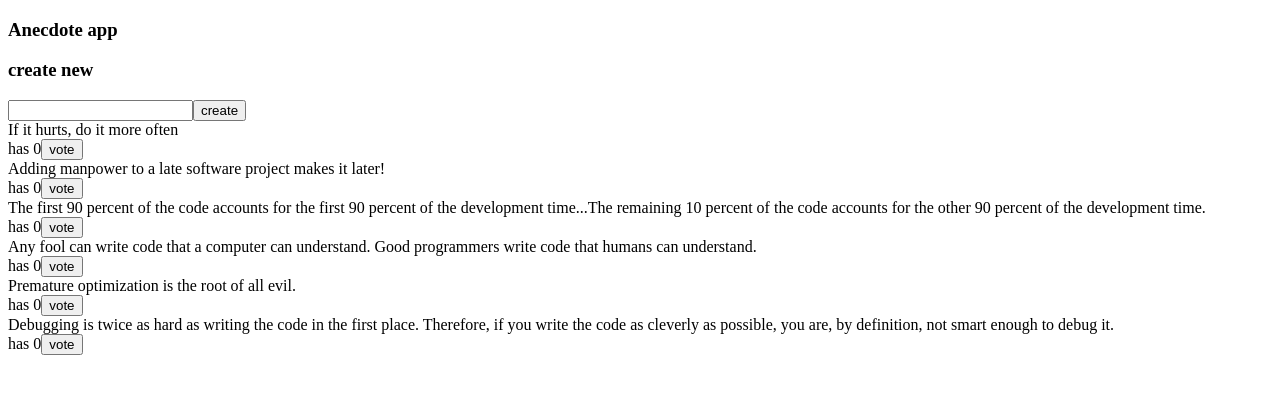
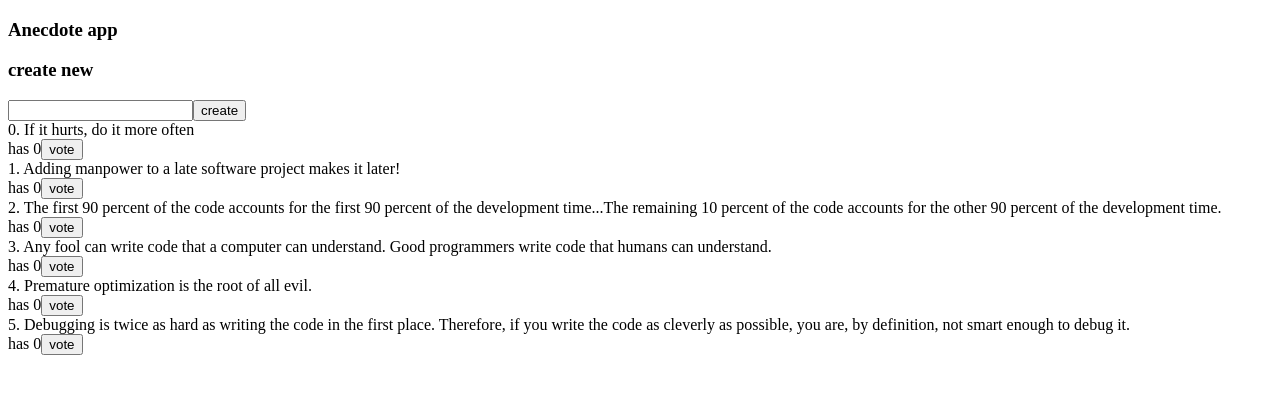
Before and after one commit to linhaishe/fullstackopencourse, a React (Vite) app in the folder part6/anecdotes-query/: page / in a window 1280 px wide. Shown: the top 394 px of the page. Built offline with nearby package versions, Linux system fonts and the light colour scheme; data requests are answered from the project's data file.

Commit message:
feat: Exercise 6.21

```diff
--- a/part6/anecdotes-query/server.js
+++ b/part6/anecdotes-query/server.js
@@ -5,8 +5,6 @@ const router = jsonServer.router('db.json');
 const middlewares = jsonServer.defaults();
 
 const validator = (request, response, next) => {
-  console.log();
-
   const { content } = request.body;
 
   if (request.method === 'POST' && (!content || content.length < 5)) {
--- a/part6/anecdotes-query/src/App.jsx
+++ b/part6/anecdotes-query/src/App.jsx
@@ -23,7 +23,7 @@ const App = () => {
     refetchOnWindowFocus: false,
     retry: false,
   });
-  console.log(111, JSON.parse(JSON.stringify(result)).data);
+  console.log(JSON.parse(JSON.stringify(result)).data);
 
   if (result.isLoading) {
     return <div>loading data...</div>;
@@ -34,16 +34,19 @@ const App = () => {
   }
 
   const notes = result.data;
-  console.log('notes', notes);
 
   return (
     <div>
       <h3>Anecdote app</h3>
       <Notification />
       <AnecdoteForm />
-      {notes?.map((anecdote) => (
+      {notes?.map((anecdote, idx) => (
         <div key={anecdote.id}>
-          <div>{anecdote.content}</div>
+          <div>
+            {idx}
+            {'. '}
+            {anecdote.content}
+          </div>
           <div>
             has {anecdote.votes}
             <button onClick={() => handleVote(anecdote)}>vote</button>
```
